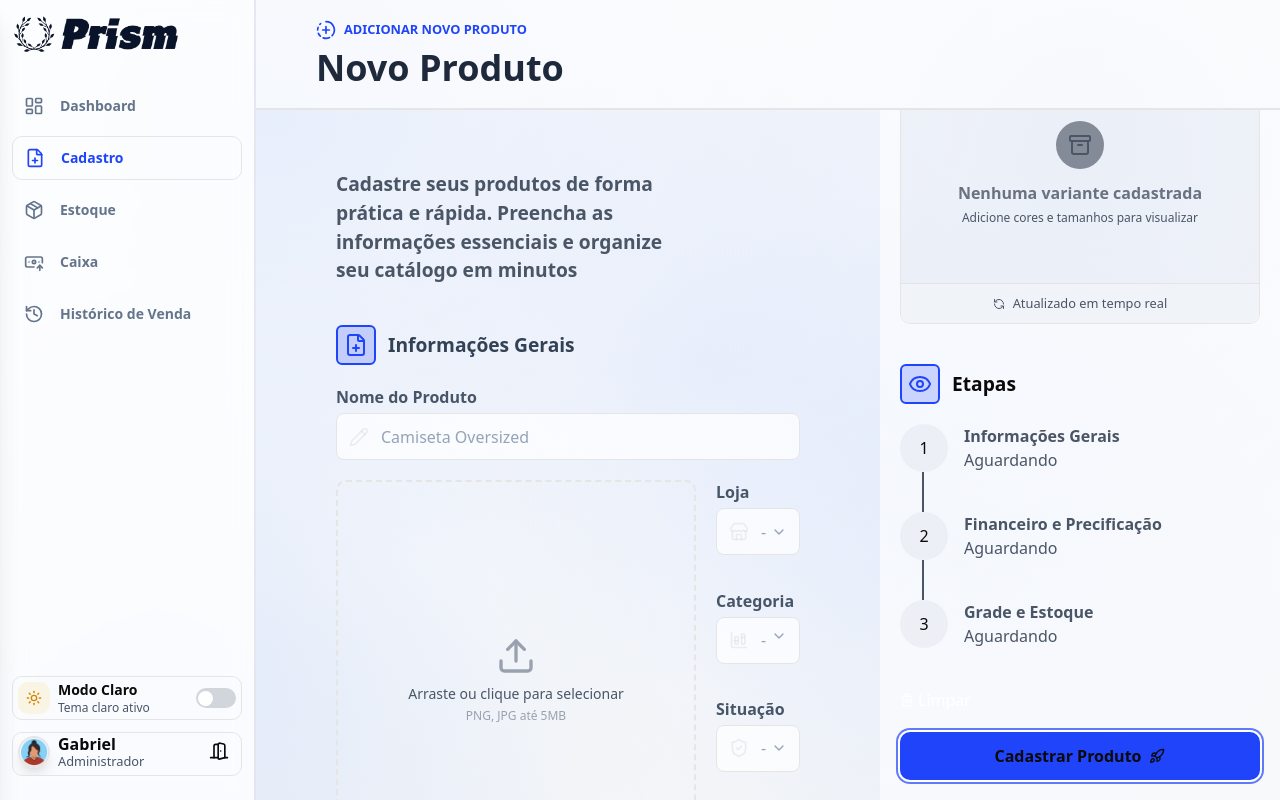
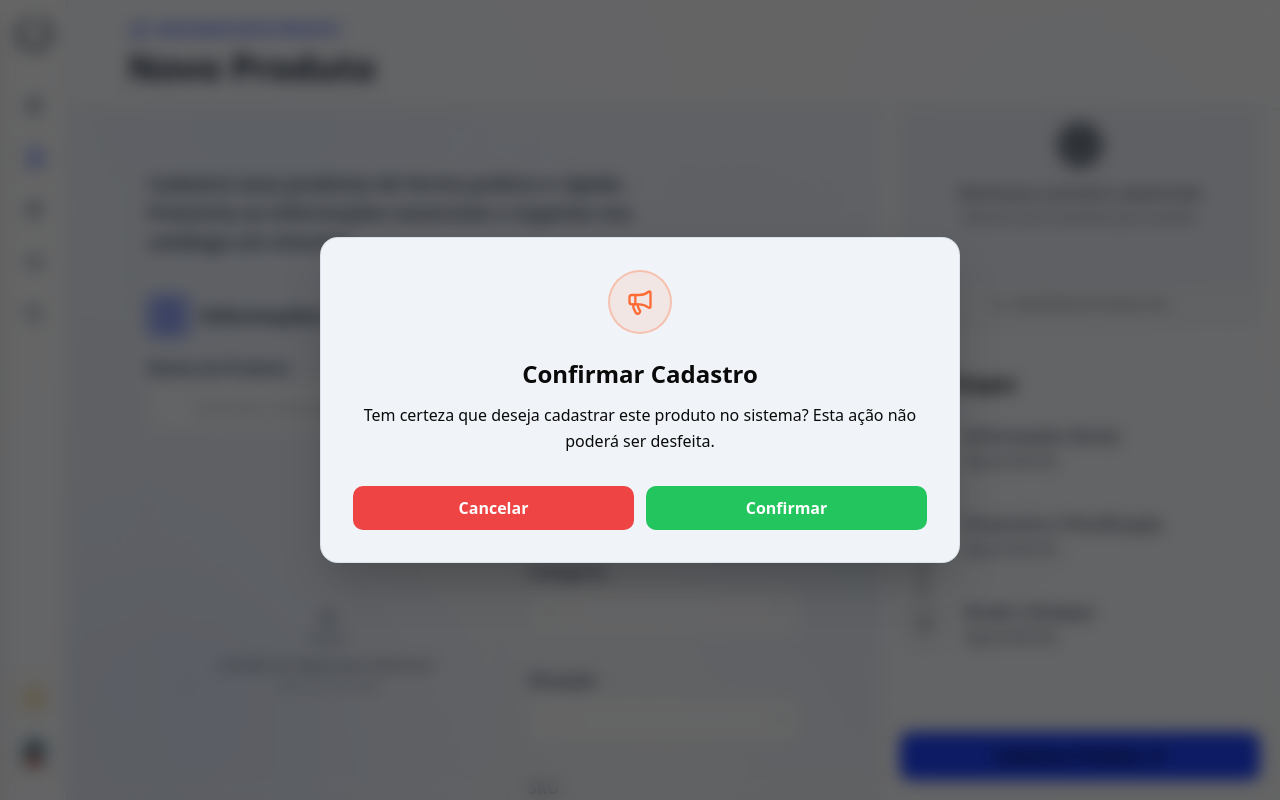
Before and after one commit to G4br1el-r/stockflow, a Next.js app: page /cadastro in a window 1280 px wide. Both pictures are taken after a click on the button "Cadastrar Produto". Built offline with nearby package versions, Linux system fonts and the light colour scheme.

Commit message:
feat: add confirmation modal before product registration and success toast with product name

```diff
--- a/package.json
+++ b/package.json
@@ -10,6 +10,7 @@
     "format": "biome format --write"
   },
   "dependencies": {
+    "@radix-ui/react-dialog": "^1.1.15",
     "@radix-ui/react-select": "^2.2.6",
     "@radix-ui/react-switch": "^1.2.6",
     "@radix-ui/react-tooltip": "^1.2.8",
@@ -23,6 +24,7 @@
     "react-dom": "19.2.3",
     "react-dropzone": "^14.4.0",
     "react-hook-form": "^7.71.1",
+    "react-hot-toast": "^2.6.0",
     "react-input-mask": "^2.0.4",
     "react-number-format": "^5.4.4",
     "tailwind-merge": "^3.4.0",
--- a/src/app/(private)/layout.tsx
+++ b/src/app/(private)/layout.tsx
@@ -4,6 +4,7 @@ import '@/app/globals.css'
 import { SidebarDesktop } from '@/components/Sidebar'
 import { ProvidersSwitchDarkAndLight } from '@/providers/ProviderSwitchDarkAndLight'
 import { Header } from '@/components/Header'
+import { Toaster } from 'react-hot-toast'
 
 const geistSans = Geist({
   variable: '--font-geist-sans',
@@ -30,6 +31,7 @@ export default function RootLayout({
       <body
         className={`${geistSans.variable} ${geistMono.variable} min-h-dvh h-dvh antialiased bg-main xl:overflow-hidden`}
       >
+        <Toaster />
         <ProvidersSwitchDarkAndLight>
           <section className="grid w-full grid-cols-[auto_1fr] grid-rows-[auto_1fr] min-h-screen">
             <section className="col-start-1 col-end-2 row-start-1 row-end-3 hidden xl:block">
--- /dev/null
+++ b/src/components/Form/Register/ProductFormActions/index.tsx
@@ -0,0 +1,103 @@
+import * as Dialog from '@radix-ui/react-dialog'
+import { TextBase } from '@/components/TextBase'
+import { Megaphone, Rocket, Trash2 } from 'lucide-react'
+import { useFormContext } from 'react-hook-form'
+import { useIsMobile } from '@/hooks/useIsMobile'
+import { ProductLivePreview } from '../ProductLivePreview'
+
+interface ProductFormActionsProps {
+  onSubmit: () => void
+  isDialogOpen: boolean
+  setIsDialogOpen: (open: boolean) => void
+}
+
+export function ProductFormActions({
+  onSubmit,
+  isDialogOpen,
+  setIsDialogOpen,
+}: ProductFormActionsProps) {
+  const { reset } = useFormContext()
+  const isMobile = useIsMobile(1280)
+
+  return (
+    <div className="flex flex-col w-full gap-5">
+      <button
+        type="button"
+        onClick={() => reset()}
+        className="flex active:scale-95 cursor-pointer items-center gap-1 group/clear transition-all duration-300 w-fit focus:outline-none"
+      >
+        <Trash2 className="w-3.5 h-3.5 text-red-400 xl:text-white transition-all duration-300 group-hover/clear:text-red-400 group-hover/clear:scale-110 group-focus/clear:text-red-400 group-focus/clear:scale-110" />
+        <TextBase
+          as="span"
+          className="transition-colors text-red-400 xl:text-white duration-300 group-hover/clear:text-red-400 group-focus/clear:text-red-400"
+        >
+          Limpar
+        </TextBase>
+      </button>
+
+      <Dialog.Root open={isDialogOpen} onOpenChange={setIsDialogOpen}>
+        <Dialog.Trigger asChild>
+          <button
+            type="button"
+            className="w-full h-12 cursor-pointer bg-blue-neon flex-center rounded-lg gap-2 transition-all duration-300 hover:scale-[1.02] active:scale-95 focus:outline-none focus:ring-2 focus:ring-blue-neon/70 focus:ring-offset-2 focus:ring-offset-background"
+          >
+            <TextBase as="span" className="font-semibold">
+              Cadastrar Produto
+            </TextBase>
+            <Rocket className="w-4 h-4" />
+          </button>
+        </Dialog.Trigger>
+
+        <Dialog.Portal>
+          <Dialog.Overlay className="fixed inset-0 bg-black/60 backdrop-blur-sm z-40 data-[state=open]:animate-in data-[state=closed]:animate-out data-[state=closed]:fade-out-0 data-[state=open]:fade-in-0" />
+
+          <Dialog.Content className="fixed top-1/2 left-1/2 -translate-x-1/2 -translate-y-1/2 rounded-2xl p-3 w-[95vw] md:w-full md:max-w-4xl shadow-2xl z-50 data-[state=open]:animate-in data-[state=closed]:animate-out data-[state=closed]:fade-out-0 data-[state=open]:fade-in-0 data-[state=closed]:zoom-out-95 data-[state=open]:zoom-in-95 bg-modal-background border border-modal-border max-h-[90vh] overflow-y-auto custom-scrollbar xl:w-fit xl:p-8">
+            <div className="flex flex-col gap-8 md:grid md:grid-cols-2 xl:flex xl:flex-row xl:gap-0 w-fit">
+              {isMobile && (
+                <div className="md:border-r md:border-modal-border md:pr-8">
+                  <ProductLivePreview />
+                </div>
+              )}
+
+              <div className="w-full md:hidden h-px bg-linear-to-r from-transparent via-gray-600 to-transparent" />
+
+              <div className="flex flex-col justify-center">
+                <div className="w-16 h-16 mx-auto mb-6 rounded-full bg-orange-neon/10 flex-center border-2 border-orange-neon/30">
+                  <Megaphone className="h-7 w-7 text-orange-neon" />
+                </div>
+
+                <Dialog.Title className="text-2xl font-bold text-center mb-3">
+                  Confirmar Cadastro
+                </Dialog.Title>
+
+                <Dialog.Description className="text-center mb-8 leading-relaxed">
+                  Tem certeza que deseja cadastrar este produto no sistema? Esta
+                  ação não poderá ser desfeita.
+                </Dialog.Description>
+
+                <div className="flex gap-3">
+                  <Dialog.Close asChild>
+                    <button
+                      type="button"
+                      className="flex-1 h-11 px-6 rounded-lg font-semibold transition-all duration-200 hover:scale-[1.02] active:scale-95 focus:outline-none bg-red-neon text-white focus:ring-red-neon/50 cursor-pointer"
+                    >
+                      Cancelar
+                    </button>
+                  </Dialog.Close>
+
+                  <button
+                    type="button"
+                    onClick={onSubmit}
+                    className="flex-1 h-11 px-6 rounded-lg font-semibold transition-all duration-200 hover:scale-[1.02] active:scale-95 focus:outline-none bg-green-neon text-white focus:ring-green-neon/50 cursor-pointer"
+                  >
+                    Confirmar
+                  </button>
+                </div>
+              </div>
+            </div>
+          </Dialog.Content>
+        </Dialog.Portal>
+      </Dialog.Root>
+    </div>
+  )
+}
--- a/src/components/Form/Register/ProductFormActionsDesktop/index.tsx
+++ /dev/null
@@ -1,42 +0,0 @@
-import { TextBase } from '@/components/TextBase'
-import { Rocket, Trash2 } from 'lucide-react'
-import { useFormContext } from 'react-hook-form'
-
-interface ProductFormActionsDesktopProps {
-  idForm?: string
-}
-
-export function ProductFormActionsDesktop({
-  idForm,
-}: ProductFormActionsDesktopProps) {
-  const { reset } = useFormContext()
-
-  return (
-    <div className="flex flex-col w-full gap-5">
-      <button
-        type="button"
-        onClick={() => reset()}
-        className="flex active:scale-95 cursor-pointer items-center gap-1 group/clear transition-all duration-300 w-fit focus:outline-none"
-      >
-        <Trash2 className="w-3.5 h-3.5 text-red-400 xl:text-white transition-all duration-300 group-hover/clear:text-red-400 group-hover/clear:scale-110 group-focus/clear:text-red-400 group-focus/clear:scale-110" />
-        <TextBase
-          as="span"
-          className="transition-colors text-red-400 xl:text-white duration-300 group-hover/clear:text-red-400 group-focus/clear:text-red-400"
-        >
-          Limpar
-        </TextBase>
-      </button>
-
-      <button
-        form={idForm}
-        type="submit"
-        className="w-full h-12 cursor-pointer bg-blue-neon flex-center rounded-lg gap-2 transition-all duration-300 hover:scale-[1.02] active:scale-95 focus:outline-none focus:ring-2 focus:ring-blue-neon/70 focus:ring-offset-2 focus:ring-offset-background"
-      >
-        <TextBase as="span" className="font-semibold">
-          Cadastrar Produto
-        </TextBase>
-        <Rocket className="w-4 h-4" />
-      </button>
-    </div>
-  )
-}
--- a/src/components/Form/Register/ProductSidebarPreview/index.tsx
+++ b/src/components/Form/Register/ProductSidebarPreview/index.tsx
@@ -1,18 +1,28 @@
-import { ProductFormActionsDesktop } from '../ProductFormActionsDesktop'
+import { ProductFormActions } from '../ProductFormActions'
 import { ProductLivePreview } from '../ProductLivePreview'
 import { ProductProgressRegister } from '../ProductProgressRegister'
 
 interface ProductSidebarPreviewProps {
-  idForm?: string
+  onSubmit: () => void
+  isDialogOpen: boolean
+  setIsDialogOpen: (open: boolean) => void
 }
 
-export function ProductSidebarPreview({ idForm }: ProductSidebarPreviewProps) {
+export function ProductSidebarPreview({
+  onSubmit,
+  isDialogOpen,
+  setIsDialogOpen,
+}: ProductSidebarPreviewProps) {
   return (
     <aside className="custom-scrollbar w-full flex flex-col gap-10 p-5 sticky top-0 overflow-y-scroll bg-sidebar-lateral-background max-h-[calc(100vh-109.6px)]">
       <div className="flex flex-col gap-10">
         <ProductLivePreview />
         <ProductProgressRegister />
-        <ProductFormActionsDesktop idForm={idForm} />
+        <ProductFormActions
+          onSubmit={onSubmit}
+          isDialogOpen={isDialogOpen}
+          setIsDialogOpen={setIsDialogOpen}
+        />
       </div>
     </aside>
   )
--- a/src/components/Form/Register/index.tsx
+++ b/src/components/Form/Register/index.tsx
@@ -1,11 +1,11 @@
 'use client'
 
-import { useRef, useEffect } from 'react'
+import { useRef, useEffect, useState } from 'react'
 import { CategoryTypes } from '@/@types/Form/Register/ProductDetailsForm/category.types'
 import { SizesType } from '@/@types/Form/Register/ProductDetailsForm/sizes.types'
 import { StoreType } from '@/@types/Form/Register/ProductDetailsForm/story.types'
 import { ProductDetails } from '@/components/Form/Register/ProductDetails'
-import { ProductFormActionsDesktop } from '@/components/Form/Register/ProductFormActionsDesktop'
+import { ProductFormActions } from '@/components/Form/Register/ProductFormActions'
 import { ProductFormHeader } from '@/components/Form/Register/ProductFormHeader'
 import { ProductLivePreview } from '@/components/Form/Register/ProductLivePreview'
 import { ProductPricing } from '@/components/Form/Register/ProductPricing'
@@ -16,6 +16,7 @@ import { useIsMobile } from '@/hooks/useIsMobile'
 import { ProductSidebarPreview } from './ProductSidebarPreview'
 import { FormProvider, useForm } from 'react-hook-form'
 import { ProductFormData } from '@/@types/Form/Register/ProductDetailsForm/product-form.types'
+import toast from 'react-hot-toast'
 
 interface RegisterProductsFormProps {
   dataArrayCategory: CategoryTypes[]
@@ -30,6 +31,7 @@ export default function RegisterProductsForm({
 }: RegisterProductsFormProps) {
   const isMobile = useIsMobile(1280)
   const formRef = useRef<HTMLFormElement>(null)
+  const [isDialogOpen, setIsDialogOpen] = useState(false)
 
   const methodsProduct = useForm<ProductFormData>({
     defaultValues: {
@@ -53,9 +55,11 @@ export default function RegisterProductsForm({
     },
   })
 
-  function handleFormSubmit(data: any) {
+  function handleFormSubmit(data: ProductFormData) {
     console.log(data)
     methodsProduct.reset()
+    setIsDialogOpen(false)
+    toast.success(`${data.product} cadastrado com sucesso!`)
   }
 
   // biome-ignore lint/correctness/useExhaustiveDependencies: scroll reset intencional na mudança de breakpoint
@@ -97,10 +101,22 @@ export default function RegisterProductsForm({
               />
               <ProductPricing />
               <ProductVariantGrid dataArraySize={dataArraySize} />
-              {isMobile && <ProductFormActionsDesktop />}
+              {isMobile && (
+                <ProductFormActions
+                  onSubmit={methodsProduct.handleSubmit(handleFormSubmit)}
+                  isDialogOpen={isDialogOpen}
+                  setIsDialogOpen={setIsDialogOpen}
+                />
+              )}
             </div>
           </form>
-          {!isMobile && <ProductSidebarPreview idForm="product-form" />}
+          {!isMobile && (
+            <ProductSidebarPreview
+              onSubmit={methodsProduct.handleSubmit(handleFormSubmit)}
+              isDialogOpen={isDialogOpen}
+              setIsDialogOpen={setIsDialogOpen}
+            />
+          )}
         </FormProvider>
       </main>
     </WrapperAlignMainPages>
--- a/src/components/Input/InputBase.tsx
+++ b/src/components/Input/InputBase.tsx
@@ -1,6 +1,5 @@
 import { cn } from '@/lib/utils'
-import { useFormContext } from 'react-hook-form'
-import { readonly } from 'zod'
+import { useFormContext, Controller } from 'react-hook-form'
 
 interface InputBaseWrapper {
   id: string
@@ -17,17 +16,23 @@ export function InputBase({
   placeHolder,
   readOnly,
 }: InputBaseWrapper) {
-  const { register } = useFormContext()
+  const { control } = useFormContext()
   return (
+    <Controller
+      name={name}
+      control={control}
+      render={({ field }) => (
         <input
+          {...field}
           id={id}
-      {...register(name)}
           tabIndex={readOnly ? -1 : 0}
           placeholder={placeHolder}
           readOnly={readOnly}
           className={cn(
-        'w-full h-full placeholder:text-input-placeholder focus:outline-none flex ',
+            'w-full h-full placeholder:text-input-placeholder focus:outline-none flex',
             className,
+          )}
+        />
       )}
     />
   )
```
Also changed, not shown: src/components/Form/Register/ProductModalSubmiteMobile/index.tsx (added), 1 other file (tests, documents, lock files or other folders). Lines whose indentation alone changed are shown as unchanged.
